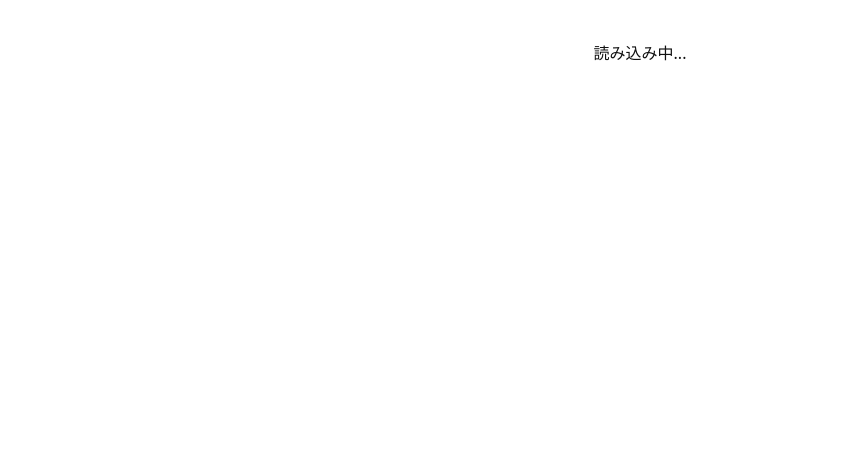
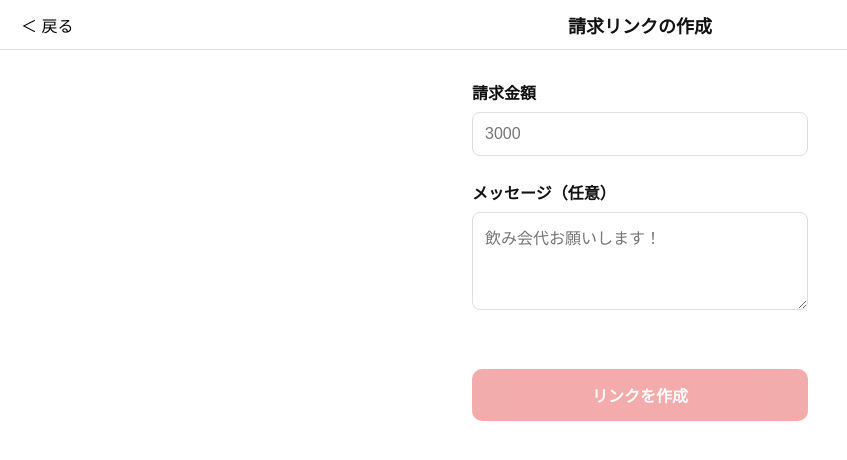
Before and after one commit to Bridge-wkk/team-vitamin-sea-project, a React (Create React App) app: page /createrequest in a window 1280 px wide. Shown: the top 460 px of the page, without its empty margins (0-847 px from the left). Built offline with nearby package versions, Linux system fonts and the light colour scheme.

Commit message:
請求画面戻るボタン作成

```diff
--- a/src/CreateRequest.css
+++ b/src/CreateRequest.css
@@ -1,94 +1,94 @@
-/* src/CreateRequest.css */
+/* CreateRequest.css */
 
-/* タイトル（App.jsのヘッダー周りと雰囲気を合わせる） */
-.screen-title {
-  font-size: 18px;
-  font-weight: bold;
-  color: #111;
-  margin-top: 10px;
-  margin-bottom: 30px;
-  text-align: center;
+/* ヘッダー分だけ下げる */
+.crPage {
+  padding-top: 60px;
 }
 
-/* 入力エリアのまとまり */
+/* 左上固定ヘッダー */
+.crHeader {
+  position: fixed;
+  top: 0;
+  left: 0;
+  right: 0;
+
+  height: 50px;
+  padding: 10px 15px;
+  background: #fff;
+  border-bottom: 1px solid #ddd;
+
+  display: flex;
+  align-items: center;
+
+  z-index: 1000;
+}
+
+/* 戻るボタン */
+.crBackButton {
+  background: none;
+  border: none;
+  font-size: 16px;
+  cursor: pointer;
+  z-index: 1;
+}
+
+/* タイトル中央 */
+.crHeaderTitle {
+  position: absolute;
+  left: 0;
+  right: 0;
+  margin: 0;
+
+  text-align: center;
+  font-size: 18px;
+
+  pointer-events: none;
+}
+
+/* フォーム */
 .form-group {
-  width: 100%;
   margin-bottom: 24px;
 }
 
-/* ラベル */
 .input-label {
   display: block;
-  font-size: 14px;
-  font-weight: 600;
-  color: #333;
+  font-weight: bold;
   margin-bottom: 8px;
 }
 
-/* 入力ボックス */
 .text-input {
   width: 100%;
   padding: 12px;
   border-radius: 8px;
   border: 1px solid #ddd;
-  background-color: #f9f9f9;
   font-size: 16px;
-  box-sizing: border-box;
 }
 
-.text-input:focus {
-  outline: none;
-  border-color: #e85a5a;
-  background-color: #fff;
-}
-
-/* 単位（円）の表示 */
 .currency-unit {
   float: right;
   margin-top: -32px;
   margin-right: 12px;
   color: #999;
-  font-weight: bold;
-  pointer-events: none; /* クリックの邪魔にならないように */
 }
 
-/* リンクを作成ボタン */
 .create-link-btn {
   width: 100%;
   margin-top: 30px;
   padding: 14px;
-  border-radius: 10px; /* App.jsのボタンに合わせて少し角丸を調整 */
+  border-radius: 10px;
   border: none;
-  background-color: #e85a5a;
-  color: white;
+  background: #e85a5a;
+  color: #fff;
   font-size: 16px;
   font-weight: bold;
-  cursor: pointer;
-
-  /* アイコンと文字の位置調整 */
-  display: flex;
-  justify-content: center;
-  align-items: center;
-  gap: 10px;
 }
 
-.create-link-btn:hover {
-  opacity: 0.9;
+.create-link-btn:disabled {
+  opacity: 0.5;
 }
 
-/* 戻るボタン */
-.back-btn {
-  display: block;
-  width: 100%;
-  margin-top: 16px;
-  background: none;
-  border: none;
-  color: #666;
-  font-size: 14px;
-  cursor: pointer;
-  text-decoration: none;
+.error-text {
+  color: red;
+  font-size: 12px;
+  margin-top: 6px;
 }
-
-.back-btn:hover {
-  text-decoration: underline;
-}
--- a/src/CreateRequest.js
+++ b/src/CreateRequest.js
@@ -9,15 +9,15 @@ const CreateRequest = ({ loginUser }) => {
   const location = useLocation();
   const { selectedUser } = location.state || {};
 
-  // 金額は文字列で持つ（入力制御しやすい）
   const [amount, setAmount] = useState("");
   const [amountError, setAmountError] = useState("");
   const [message, setMessage] = useState("");
 
-  // 残高（数値化しておく）
-  const balance = useMemo(() => Number(loginUser?.balance || 0), [loginUser]);
+  const balance = useMemo(
+    () => Number(loginUser?.balance || 0),
+    [loginUser]
+  );
 
-  // 半角数字のみ許可（空は許可）
   const handleAmountChange = (e) => {
     const value = e.target.value;
 
@@ -27,14 +27,11 @@ const CreateRequest = ({ loginUser }) => {
       return;
     }
 
-    // 半角数字以外を弾く
-    if (!/^[0-9]+$/.test(value)) {
-      return;
-    }
+    if (!/^[0-9]+$/.test(value)) return;
 
     const n = Number(value);
 
-    if (!Number.isInteger(n) || n < 1) {
+    if (n < 1) {
       setAmountError("1円以上の半角数字で入力してください");
     } else if (n > balance) {
       setAmountError("残高を超えています");
@@ -46,21 +43,10 @@ const CreateRequest = ({ loginUser }) => {
   };
 
   const handleCreate = async () => {
-    if (!loginUser) {
-      alert("ログイン情報が取得できません。一度トップに戻ってください。");
-      return;
-    }
+    if (!loginUser) return;
 
-    // 最終防衛ライン
     const n = Number(amount);
-    if (!Number.isInteger(n) || n < 1) {
-      alert("請求金額は1円以上の半角数字で入力してください。");
-      return;
-    }
-    if (n > balance) {
-      alert("残高を超えています。");
-      return;
-    }
+    if (n < 1 || n > balance) return;
 
     const requestData = {
       requesterId: loginUser.id,
@@ -70,76 +56,53 @@ const CreateRequest = ({ loginUser }) => {
       amount: n,
       message,
       createdAt: new Date().toLocaleString("ja-JP"),
-      status: "unpaid", // ✅ 追加：未払いで作る
+      status: "unpaid",
     };
 
     try {
-      // ✅ db.json に保存 → 作成されたデータ（id付き）を受け取る
       const res = await fetch("http://localhost:3010/requests", {
         method: "POST",
         headers: { "Content-Type": "application/json" },
         body: JSON.stringify(requestData),
       });
 
-      if (!res.ok) throw new Error("request create failed");
-
-      const created = await res.json(); // json-server は作成レコード（id付き）を返す
+      const created = await res.json();
       const requestId = created.id;
 
-      // ✅ ここが今回の肝：requestId をリンクに入れる
-      // 互換のため requesterId/from も付与（あっても害なし）
-      const link = `/payrequest?requestId=${encodeURIComponent(
-        String(requestId)
-      )}&requesterId=${encodeURIComponent(
-        String(loginUser.id)
-      )}&from=${encodeURIComponent(loginUser.name)}`;
+      const link = `/payrequest?requestId=${requestId}&requesterId=${loginUser.id}&from=${loginUser.name}`;
 
-      navigate("/requestcomplete", {
-        state: { link },
-      });
-    } catch (err) {
+      navigate("/requestcomplete", { state: { link } });
+    } catch (e) {
       alert("請求の保存に失敗しました");
-      console.error(err);
     }
   };
-
-  if (!loginUser) return <div className="page">読み込み中...</div>;
 
   const isCreateDisabled = !amount || !!amountError;
 
   return (
-    <div className="page">
+    <div className="page crPage">
+      {/* 🔽 左上固定ヘッダー */}
+      <div className="crHeader">
+        <button className="crBackButton" onClick={() => navigate(-1)}>
+          ＜ 戻る
+        </button>
+        <h2 className="crHeaderTitle">請求リンクの作成</h2>
+      </div>
+
       <div className="screen">
-        <h2 className="screen-title">請求リンクの作成</h2>
-
         <div className="form-group">
           <label className="input-label">請求金額</label>
-
           <input
             type="text"
             className="text-input"
             value={amount}
             onChange={handleAmountChange}
             placeholder="3000"
-            inputMode="numeric"
-            pattern="[0-9]*"
-            style={{
-              borderColor: amountError ? "red" : undefined,
-            }}
           />
           <span className="currency-unit">円</span>
 
           {amountError && (
-            <div
-              style={{
-                color: "red",
-                fontSize: "12px",
-                marginTop: "6px",
-                textAlign: "left",
-              }}
-            >
-              {amountError}
-            </div>
+            <div className="error-text">{amountError}</div>
           )}
         </div>
 
@@ -155,19 +118,11 @@ const CreateRequest = ({ loginUser }) => {
         </div>
 
         <button
+          className="create-link-btn"
           onClick={handleCreate}
-          className="create-link-btn"
           disabled={isCreateDisabled}
-          style={{
-            opacity: isCreateDisabled ? 0.6 : 1,
-            cursor: isCreateDisabled ? "not-allowed" : "pointer",
-          }}
         >
           リンクを作成
-        </button>
-
-        <button className="back-btn" onClick={() => navigate("/home")}>
-          トップ画面に戻る
         </button>
       </div>
     </div>
```
